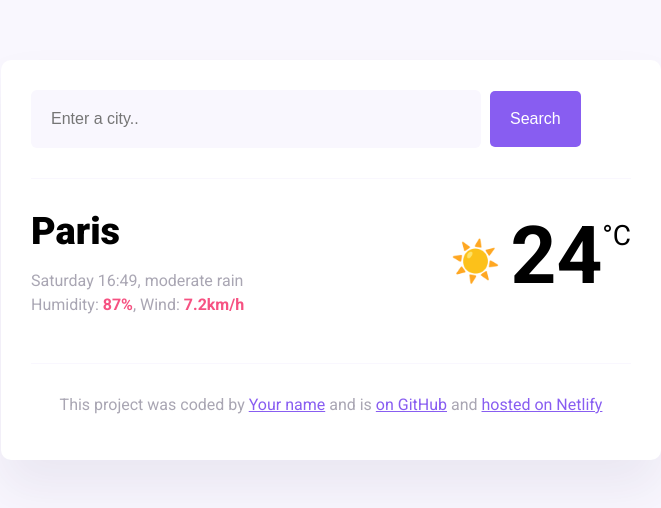
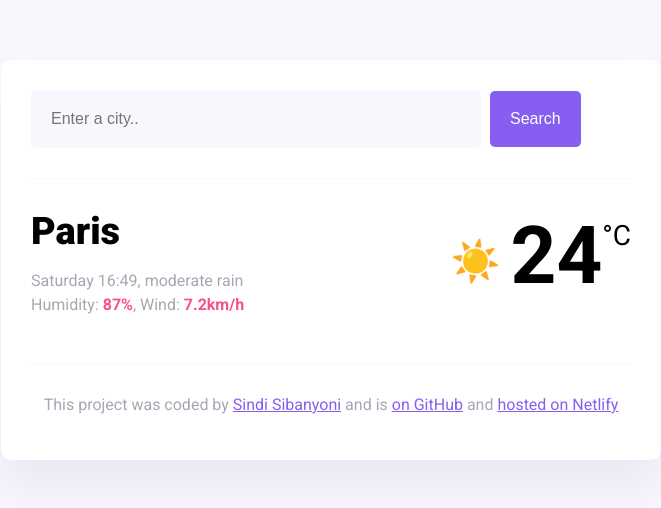
Before and after one commit to Londiso/OpsChallenge, a website built with Parcel: page index.html in a window 1280 px wide. Shown: the whole page, without its empty margins (309-970 px from the left). Built offline with nearby package versions, Linux system fonts and the light colour scheme.

Commit message:
modified:   index.html

```diff
--- a/index.html
+++ b/index.html
@@ -47,9 +47,19 @@
       <footer>
         <p>
           This project was coded by
-          <a href="#" target="_blank">Your name</a> and is
-          <a href="https://github.com/Londiso" target="_blank"> on GitHub</a> and
-          <a href="https://app.netlify.com/teams/londiso/projects" target="_blank">hosted on Netlify</a>
+          <a
+            href="https://www.linkedin.com/in/sindi-sibanyoni-b14857101/"
+            target="_blank"
+            >Sindi Sibanyoni</a
+          >
+          and is
+          <a href="https://github.com/Londiso" target="_blank"> on GitHub</a>
+          and
+          <a
+            href="https://app.netlify.com/teams/londiso/projects"
+            target="_blank"
+            >hosted on Netlify</a
+          >
         </p>
       </footer>
     </div>
```
